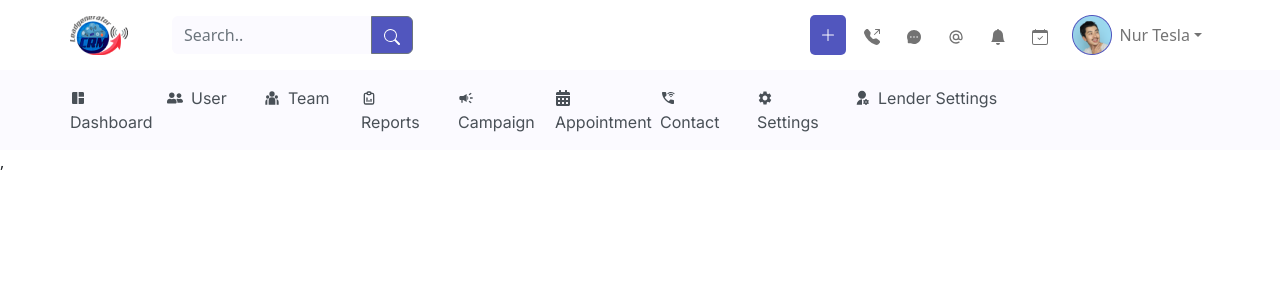
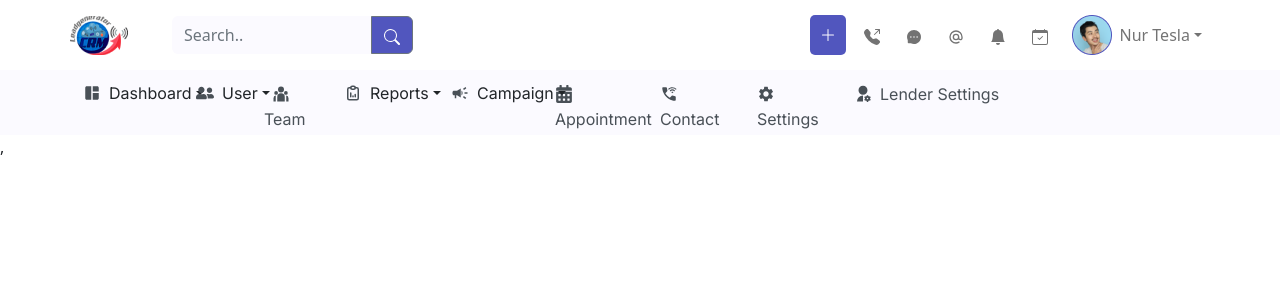
Before and after one commit to assraf-nur/CRM, a React (Create React App) app: page / in a window 1280 px wide. Shown: the top 300 px of the page. Built offline with nearby package versions, Linux system fonts and the light colour scheme.

Commit message:
add a sub nav

```diff
--- a/src/Components/CSS/Style.css
+++ b/src/Components/CSS/Style.css
@@ -38,4 +38,11 @@ body{
 }
 .sub-nav-icon{
     color: #495057;
+    font-size: 18px;
 }
+.report{
+    margin-left: -30px;
+}
+.campaign{
+    margin-left: -20px;
+}
--- a/src/Components/Navbar/SubNav.js
+++ b/src/Components/Navbar/SubNav.js
@@ -1,46 +1,95 @@
-import React from 'react';
-import { MdSpaceDashboard,MdCampaign } from 'react-icons/md';
-import { FaUserFriends,FaCalendarAlt } from 'react-icons/fa';
-import { RiTeamFill,RiUserSettingsFill } from 'react-icons/ri';
-import { TbReportAnalytics } from 'react-icons/tb';
-import { MdWifiCalling3,MdSettings } from 'react-icons/md';
-import '../CSS/Style.css'
+import React from "react";
+import { MdSpaceDashboard, MdCampaign } from "react-icons/md";
+import { FaUserFriends, FaCalendarAlt } from "react-icons/fa";
+import { RiTeamFill, RiUserSettingsFill } from "react-icons/ri";
+import { TbReportAnalytics } from "react-icons/tb";
+import { MdWifiCalling3, MdSettings } from "react-icons/md";
+import "../CSS/Style.css";
+import { Dropdown } from "react-bootstrap";
 
 const SubNav = () => {
-    return (
-        <div id='sub-nav' className='nav-container py-3'>
-            <div className='row sub-nav-menu'>
-                <div className='col-md-1'>
-                    <MdSpaceDashboard className='me-2 mb-1 sub-nav-icon'/>
-                    Dashboard
-                </div>
-                <div className='col-md-1'>
-                    <FaUserFriends className='me-2 mb-1 sub-nav-icon'/>
-                    User</div>
-                <div className='col-md-1'>
-                    <RiTeamFill className='me-2 mb-1 sub-nav-icon'/>
-                    Team</div>
-                <div className='col-md-1'>
-                    <TbReportAnalytics className='me-2 mb-1 sub-nav-icon'/>
-                    Reports</div>
-                <div className='col-md-1'>
-                    <MdCampaign className='me-2 mb-1 sub-nav-icon'/>
-                    Campaign</div>
-                <div className='col-md-1'>
-                    <FaCalendarAlt className='me-2 mb-1 sub-nav-icon'/>
-                    Appointment</div>
-                <div className='col-md-1 ms-2'>
-                    <MdWifiCalling3 className='me-2 mb-1 sub-nav-icon'/>
-                    Contact</div>
-                <div className='col-md-1'>
-                    <MdSettings className='me-2 mb-1 sub-nav-icon'/>
-                    Settings</div>
-                <div className='col-md-2'>
-                    <RiUserSettingsFill className='me-2 mb-1 sub-nav-icon'/>
-                    Lender Settings</div>
-            </div>
+  return (
+    <div id="sub-nav" className="nav-container py-1">
+      <div className="row sub-nav-menu">
+        <div className="col-md-1">
+          <Dropdown className="">
+            <Dropdown.Toggle variant="normal" id="dropdown-basic">
+              <MdSpaceDashboard className="me-2 mb-1 sub-nav-icon" />
+              Dashboard
+            </Dropdown.Toggle>
+
+            <Dropdown.Menu>
+              <Dropdown.Item href="#/action-1">Action</Dropdown.Item>
+              <Dropdown.Item href="#/action-2">Another action</Dropdown.Item>
+              <Dropdown.Item href="#/action-3">Something else</Dropdown.Item>
+            </Dropdown.Menu>
+          </Dropdown>
         </div>
-    );
+        <div className="col-md-1">
+          <Dropdown className="ms-3">
+            <Dropdown.Toggle variant="normal" id="dropdown-basic">
+              <FaUserFriends className="me-2 mb-1 sub-nav-icon" />
+              User
+            </Dropdown.Toggle>
+
+            <Dropdown.Menu>
+              <Dropdown.Item href="#/action-1">Action</Dropdown.Item>
+              <Dropdown.Item href="#/action-2">Another action</Dropdown.Item>
+              <Dropdown.Item href="#/action-3">Something else</Dropdown.Item>
+            </Dropdown.Menu>
+          </Dropdown>
+        </div>
+        <div className="col-md-1 mt-2">
+          <RiTeamFill className="me-2 ms-2 mb-1 sub-nav-icon" />
+          Team
+        </div>
+        <div className="col-md-1">
+          <Dropdown className="report">
+            <Dropdown.Toggle variant="normal" id="dropdown-basic">
+              <TbReportAnalytics className="me-2 mb-1 sub-nav-icon" />
+              Reports
+            </Dropdown.Toggle>
+
+            <Dropdown.Menu>
+              <Dropdown.Item href="#/action-1">Action</Dropdown.Item>
+              <Dropdown.Item href="#/action-2">Another action</Dropdown.Item>
+              <Dropdown.Item href="#/action-3">Something else</Dropdown.Item>
+            </Dropdown.Menu>
+          </Dropdown>
+        </div>
+        <div className="col-md-1">
+          <Dropdown className="campaign">
+            <Dropdown.Toggle variant="normal" id="dropdown-basic">
+              <MdCampaign className="me-2 mb-1 sub-nav-icon" />
+              Campaign
+            </Dropdown.Toggle>
+
+            <Dropdown.Menu>
+              <Dropdown.Item href="#/action-1">Action</Dropdown.Item>
+              <Dropdown.Item href="#/action-2">Another action</Dropdown.Item>
+              <Dropdown.Item href="#/action-3">Something else</Dropdown.Item>
+            </Dropdown.Menu>
+          </Dropdown>
+        </div>
+        <div className="col-md-1 mt-2">
+          <FaCalendarAlt className="me-2 mb-1 sub-nav-icon" />
+          Appointment
+        </div>
+        <div className="col-md-1 mt-2 ms-2">
+          <MdWifiCalling3 className="me-2 mb-1 sub-nav-icon" />
+          Contact
+        </div>
+        <div className="col-md-1 mt-2">
+          <MdSettings className="me-2 mb-1 sub-nav-icon" />
+          Settings
+        </div>
+        <div className="col-md-2 mt-2">
+          <RiUserSettingsFill className="me-2 mb-1 sub-nav-icon" />
+          Lender Settings
+        </div>
+      </div>
+    </div>
+  );
 };
 
 export default SubNav;
```
